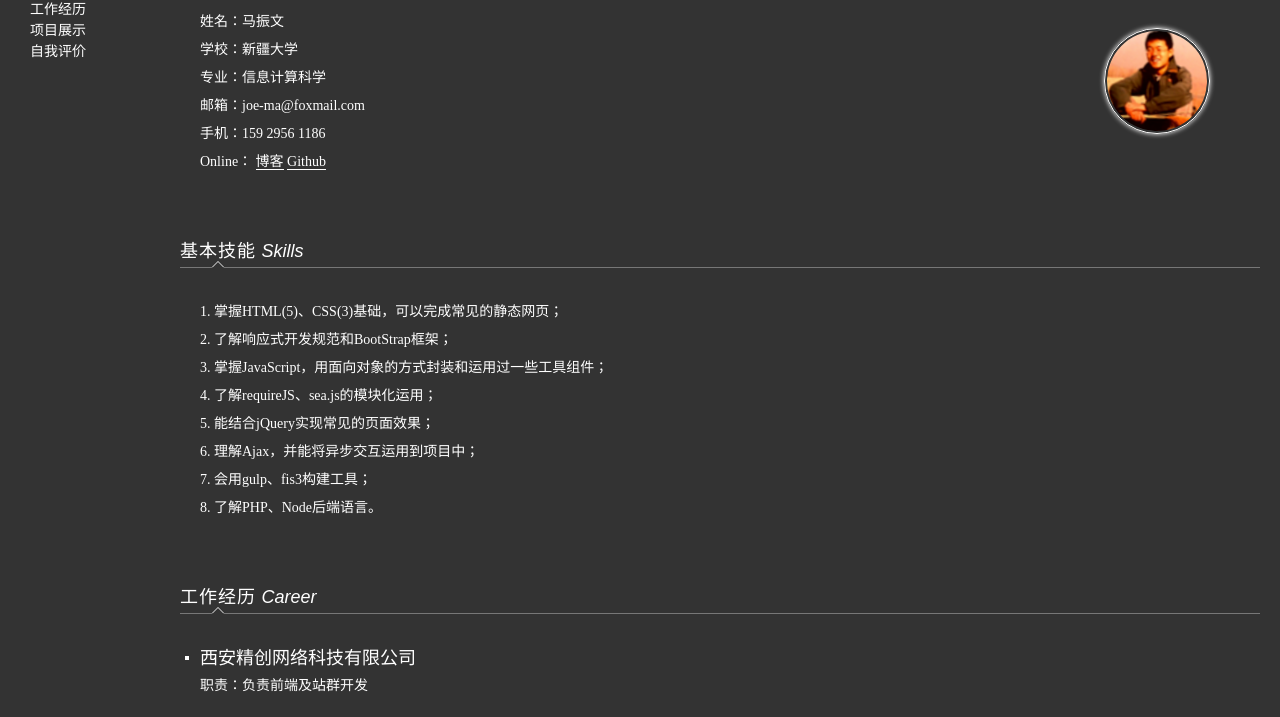
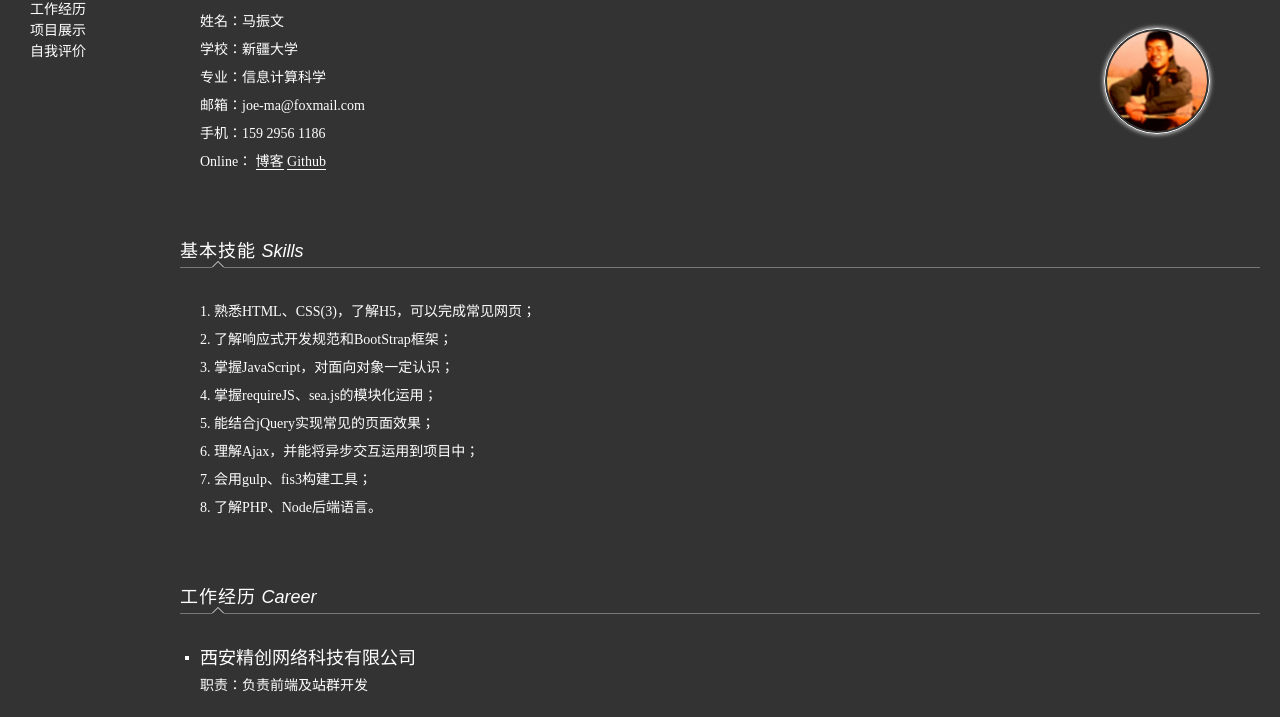
Before and after one commit to JoePony/resume, a website: page index.html in a window 1280 px wide. Shown: the part 74-791 px from the top of the page. Drawn offline with Linux system fonts and the light colour scheme.

Commit message:
modified html

```diff
--- a/index.html
+++ b/index.html
@@ -54,10 +54,10 @@
             <h2><span>基本技能</span><i>Skills</i></h2>
             <div class="content-wrap">
                 <ul>
-                    <li>掌握HTML(5)、CSS(3)基础，可以完成常见的静态网页；</li>
+                    <li>熟悉HTML、CSS(3)，了解H5，可以完成常见网页；</li>
                     <li>了解响应式开发规范和BootStrap框架；</li>
-                    <li>掌握JavaScript，用面向对象的方式封装和运用过一些工具组件；</li>
-                    <li>了解requireJS、sea.js的模块化运用；</li>
+                    <li>掌握JavaScript，对面向对象一定认识；</li>
+                    <li>掌握requireJS、sea.js的模块化运用；</li>
                     <li>能结合jQuery实现常见的页面效果；</li>
                     <li>理解Ajax，并能将异步交互运用到项目中；</li>
                     <li>会用gulp、fis3构建工具；</li>
```
